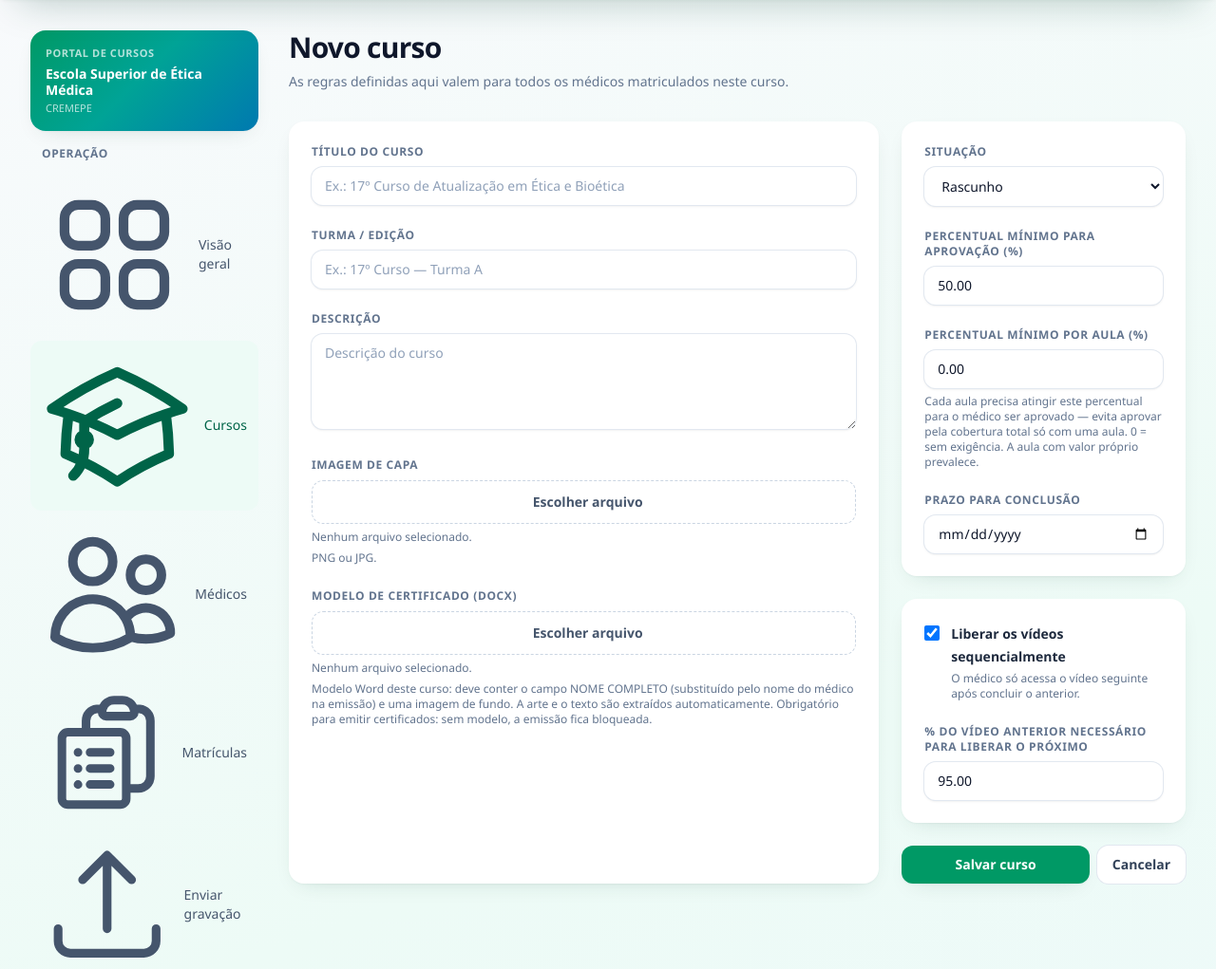
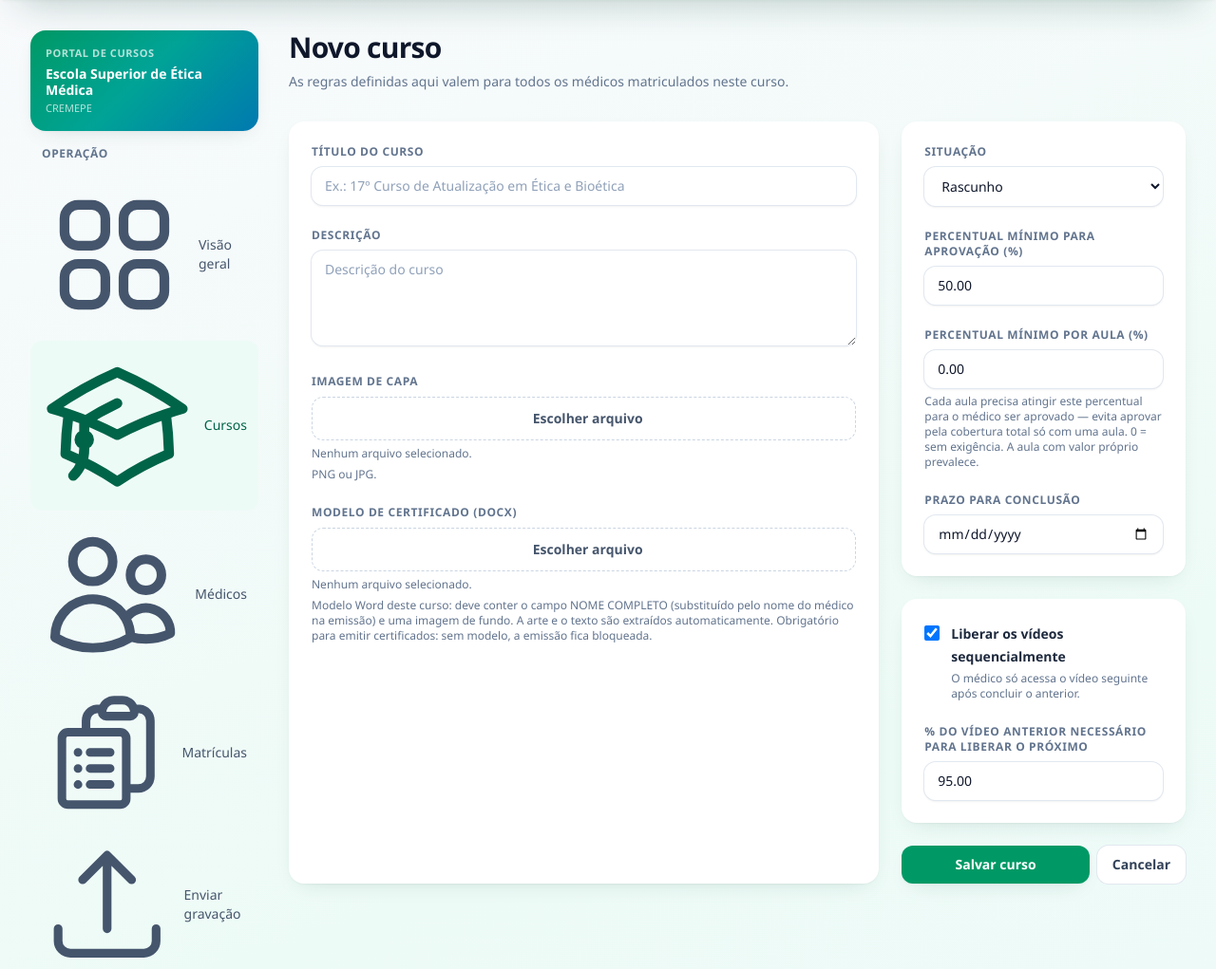
Before and after one commit to joseferreira-dev/cremepe-esem, a Django app: page /painel/cursos/novo/ in a window 1280 px wide. Shown: the part 64-1085 px from the top of the page at 95% size. Run offline with Django 5.2, Linux system fonts and the light colour scheme; the visitor is signed in with stand-in values (Sample User, id 1); style sheets or scripts are compiled from the project's sources.

Commit message:
Remove o campo Turma/Edicao dos cursos
A informacao da turma passa a morar no titulo do curso: campo edition removido do modelo (migracao 0010), formulario, admin do Django e payload dos novos certificados; exibicoes retiradas da lista e do detalhe do painel, dos cards de Meus cursos, do cabecalho do curso do aluno, de Meus certificados e da validacao. Comandos de seed corrigidos — incluindo dois que ainda repassavam min_percent por matricula e quebrariam ao rodar.

```diff
--- a/apps/certificates/services.py
+++ b/apps/certificates/services.py
@@ -162,7 +162,6 @@ def dados_do_certificado(enrollment: Enrollment, codigo: str) -> dict:
     return {
         "aluno": enrollment.medico.nome,
         "curso": curso.title,
-        "edicao": curso.edition,
         "carga": carga_horaria(segundos),
         "data": f"{hoje.day} de {MESES[hoje.month - 1]} de {hoje.year}",
         "codigo": codigo,
--- a/apps/certificates/tests.py
+++ b/apps/certificates/tests.py
@@ -489,7 +489,6 @@ class TestModeloPorCurso(BaseCertificado):
             "/painel/cursos/novo/",
             {
                 "title": "Curso com modelo",
-                "edition": "Turma 2026",
                 "description": "",
                 "status": Course.Status.ACTIVE,
                 "min_percent": "50",
--- a/apps/courses/admin.py
+++ b/apps/courses/admin.py
@@ -24,7 +24,6 @@ class EnrollmentInline(admin.TabularInline):
 class CourseAdmin(admin.ModelAdmin):
     list_display = (
         "title",
-        "edition",
         "status",
         "min_percent",
         "video_count",
@@ -33,10 +32,10 @@ class CourseAdmin(admin.ModelAdmin):
         "created_at",
     )
     list_filter = ("status",)
-    search_fields = ("title", "edition", "description")
+    search_fields = ("title", "description")
     inlines = [VideoInline, EnrollmentInline]
     fieldsets = (
-        (None, {"fields": ("title", "edition", "description", "status")}),
+        (None, {"fields": ("title", "description", "status")}),
         (
             "Regras de aprovação",
             {
--- a/apps/courses/management/commands/cenario_inicial.py
+++ b/apps/courses/management/commands/cenario_inicial.py
@@ -26,7 +26,6 @@ from apps.media.services import duracao_hls, qualidades_hls
 
 CURSO = {
     "title": "17º Curso de Atualização em Ética e Bioética para Residência Médica",
-    "edition": "Webnário — 25 e 26 de maio de 2026",
     "description": (
         "Webnário do 17º Curso de Atualização em Ética e Bioética para Residência "
         "Médica, promovido pela Escola Superior de Ética Médica (ESEM) do CREMEPE, "
@@ -99,9 +98,6 @@ class Command(BaseCommand):
             curso = Course.objects.filter(title=CURSO["title"]).first()
 
         if curso is None:
-            curso = Course.objects.filter(edition=CURSO["edition"]).first()
-
-        if curso is None:
             curso = Course.objects.order_by("pk").first()
 
         if curso is None:
@@ -109,7 +105,6 @@ class Command(BaseCommand):
         else:
             curso.title = CURSO["title"]
 
-        curso.edition = CURSO["edition"]
         curso.description = CURSO["description"]
         curso.status = Course.Status.ACTIVE
         curso.min_percent = 50
@@ -211,7 +206,6 @@ class Command(BaseCommand):
         matricula, _ = Enrollment.objects.get_or_create(
             medico=medico,
             course=curso,
-            defaults={"min_percent": curso.min_percent},
         )
         if options["zerar_progresso"]:
             Progress.objects.filter(enrollment=matricula).delete()
--- a/apps/courses/management/commands/seed_curso_real.py
+++ b/apps/courses/management/commands/seed_curso_real.py
@@ -8,7 +8,6 @@ from apps.courses.models import Course, Video
 
 CURSO = {
     "title": "17º Curso de Atualização em Ética e Bioética",
-    "edition": "17º Curso — Residência Médica",
     "description": (
         "Curso de Atualização em Ética e Bioética para Residência Médica, "
         "promovido pela Escola Superior de Ética Médica do CREMEPE. "
@@ -35,7 +34,7 @@ class Command(BaseCommand):
     @transaction.atomic
     def handle(self, *args, **options):
         course, created = Course.objects.get_or_create(
-            title=CURSO["title"], edition=CURSO["edition"], defaults=CURSO
+            title=CURSO["title"], defaults=CURSO
         )
         if not created:
             course.description = CURSO["description"]
--- a/apps/courses/management/commands/seed_demo.py
+++ b/apps/courses/management/commands/seed_demo.py
@@ -41,7 +41,6 @@ class Command(BaseCommand):
         course, _ = Course.objects.get_or_create(
             title="Ética Médica — Turma de Teste",
             defaults={
-                "edition": "1ª turma 2026",
                 "description": "Curso de demonstração.",
                 "status": Course.Status.ACTIVE,
             },
@@ -54,7 +53,7 @@ class Command(BaseCommand):
         )
 
         enrollment, _ = Enrollment.objects.get_or_create(
-            medico=medico, course=course, defaults={"min_percent": course.min_percent}
+            medico=medico, course=course
         )
 
         self.stdout.write(self.style.SUCCESS("Dados de demonstração prontos."))
--- a/apps/courses/models.py
+++ b/apps/courses/models.py
@@ -8,7 +8,7 @@ from apps.accounts.models import Medico
 
 
 class Course(models.Model):
-    """Um curso de Ética Médica (uma turma/edição, com suas próprias gravações)."""
+    """Um curso de Ética Médica, com suas próprias gravações."""
 
     class Status(models.TextChoices):
         DRAFT = "draft", "Rascunho"
@@ -16,7 +16,6 @@ class Course(models.Model):
         ARCHIVED = "archived", "Arquivado"
 
     title = models.CharField("Título", max_length=200)
-    edition = models.CharField("Turma / Edição", max_length=120, blank=True)
     description = models.TextField("Descrição", blank=True)
     cover = models.FileField(
         "Imagem de capa", upload_to="cortes/", blank=True, help_text="PNG ou JPG."
@@ -85,7 +84,7 @@ class Course(models.Model):
         ordering = ["-created_at"]
 
     def __str__(self) -> str:
-        return f"{self.title}" + (f" — {self.edition}" if self.edition else "")
+        return self.title
 
     @property
     def total_duration(self) -> float:
--- a/apps/courses/tests.py
+++ b/apps/courses/tests.py
@@ -631,7 +631,6 @@ class TestRenumeracaoNoAdmin(TestCase):
         aula1, aula2, aula3 = self.videos
         dados = {
             "title": self.curso.title,
-            "edition": "",
             "description": "",
             "status": Course.Status.ACTIVE,
             "min_percent": "50.00",
--- a/apps/courses/tests_pagina.py
+++ b/apps/courses/tests_pagina.py
@@ -259,7 +259,7 @@ class TestCatalogoDoAdmin(TestCase):
             must_change_password=False,
         )
         self.curso_com_matricula = Course.objects.create(
-            title="Curso com matricula", edition="Turma A", status=Course.Status.ACTIVE
+            title="Curso com matricula", status=Course.Status.ACTIVE
         )
         self.curso_sem_matricula = Course.objects.create(
             title="Curso sem matricula", status=Course.Status.DRAFT
--- a/apps/panel/forms.py
+++ b/apps/panel/forms.py
@@ -155,7 +155,6 @@ class CursoForm(forms.ModelForm):
         model = Course
         fields = (
             "title",
-            "edition",
             "description",
             "cover",
             "status",
@@ -169,9 +168,6 @@ class CursoForm(forms.ModelForm):
         widgets = {
             "title": forms.TextInput(
                 attrs={"class": "campo", "placeholder": "Ex.: 17º Curso de Atualização em Ética e Bioética"}
-            ),
-            "edition": forms.TextInput(
-                attrs={"class": "campo", "placeholder": "Ex.: 17º Curso — Turma A"}
             ),
             "description": forms.Textarea(
                 attrs={"class": "campo", "rows": 4, "placeholder": "Descrição do curso"}
@@ -191,7 +187,6 @@ class CursoForm(forms.ModelForm):
         }
         labels = {
             "title": "Título do curso",
-            "edition": "Turma / Edição",
             "description": "Descrição",
             "cover": "Imagem de capa",
             "status": "Situação",
--- a/apps/panel/tests.py
+++ b/apps/panel/tests.py
@@ -330,7 +330,6 @@ class TestFluxoCompleto(TestCase):
             "/painel/cursos/novo/",
             {
                 "title": "Ética Médica 2026",
-                "edition": "1ª turma",
                 "description": "Curso de teste",
                 "status": "active",
                 "min_percent": "50",
@@ -977,7 +976,6 @@ class TestMinimoPorAulaNoPainel(TestCase):
     def _post_curso(self, extra=None):
         dados = {
             "title": "Curso mínimo por aula",
-            "edition": "1ª turma",
             "description": "",
             "status": "active",
             "min_percent": "50",
--- a/templates/certificates/validar.html
+++ b/templates/certificates/validar.html
@@ -60,7 +60,7 @@
         <div class="flex flex-wrap items-baseline justify-between gap-2 py-3.5">
           <dt class="text-xs font-medium uppercase tracking-wide text-slate-400">Curso</dt>
           <dd class="text-right text-sm font-semibold text-slate-800">
-            {{ certificate.enrollment.course.title }}{% if certificate.enrollment.course.edition %} — {{ certificate.enrollment.course.edition }}{% endif %}
+            {{ certificate.enrollment.course.title }}
           </dd>
         </div>
         {% if certificate.payload.carga %}
--- a/templates/courses/course.html
+++ b/templates/courses/course.html
@@ -16,7 +16,7 @@
         {{ enrollment.course.title }}
       </h1>
       <p class="mt-1 text-sm text-slate-500">
-        {{ enrollment.course.edition|default:"" }} · {{ duration }} ·
+        {{ duration }} ·
         mínimo de {{ required|floatformat:0 }}% para aprovação
         {% if enrollment.deadline %} · prazo até {{ enrollment.deadline|date:"d/m/Y" }}{% endif %}
       </p>
--- a/templates/courses/my_courses.html
+++ b/templates/courses/my_courses.html
@@ -73,9 +73,6 @@
                 </span>
               {% endif %}
               <div class="absolute inset-x-0 bottom-0 p-4">
-                {% if item.curso.edition %}
-                  <span class="etiqueta bg-white/20 text-white ring-1 ring-white/30">{{ item.curso.edition }}</span>
-                {% endif %}
                 <h2 class="mt-2 text-base font-bold leading-snug text-white">{{ item.curso.title }}</h2>
               </div>
               <span class="etiqueta absolute right-3 top-3 {{ item.curso.status|cor_status }}">
@@ -138,9 +135,6 @@
                 <div class="absolute inset-0 bg-gradient-to-t from-slate-950/70 via-slate-950/10 to-transparent"></div>
               {% endif %}
               <div class="absolute inset-x-0 bottom-0 p-4">
-                {% if item.enrollment.course.edition %}
-                  <span class="etiqueta bg-white/20 text-white ring-1 ring-white/30">{{ item.enrollment.course.edition }}</span>
-                {% endif %}
                 <h2 class="mt-2 text-base font-bold leading-snug text-white">
                   {{ item.enrollment.course.title }}
                 </h2>
--- a/templates/panel/curso_detalhe.html
+++ b/templates/panel/curso_detalhe.html
@@ -13,7 +13,6 @@
       <h1 class="text-2xl font-bold tracking-tight text-slate-900">{{ curso.title }}</h1>
       <p class="mt-1 flex flex-wrap items-center gap-2 text-sm text-slate-500">
         <span class="etiqueta {{ curso.status|cor_status }}">{{ curso.get_status_display }}</span>
-        <span>{{ curso.edition|default:"—" }}</span>
         <span>· {{ videos|length }} vídeo(s)</span>
         <span>· {{ duracao }}</span>
         <span>· exige {{ curso.min_percent|floatformat:0 }}%</span>
@@ -343,10 +342,6 @@
             <dd class="text-right font-semibold text-slate-800">{{ curso.title }}</dd>
           </div>
           <div class="flex justify-between gap-4">
-            <dt class="text-slate-500">Turma / edição</dt>
-            <dd class="text-right font-semibold text-slate-800">{{ curso.edition|default:"—" }}</dd>
-          </div>
-          <div class="flex justify-between gap-4">
             <dt class="text-slate-500">Situação</dt>
             <dd class="text-right"><span class="etiqueta {{ curso.status|cor_status }}">{{ curso.get_status_display }}</span></dd>
           </div>
--- a/templates/panel/curso_form.html
+++ b/templates/panel/curso_form.html
@@ -15,7 +15,6 @@
 
   <div class="cartao cartao-padrao min-w-0 space-y-6 lg:col-span-2">
     {% include "partials/campo.html" with field=form.title %}
-    {% include "partials/campo.html" with field=form.edition %}
     {% include "partials/campo.html" with field=form.description %}
     {% include "partials/campo_arquivo.html" with field=form.cover %}
     {% if curso.cover %}
--- a/templates/panel/cursos.html
+++ b/templates/panel/cursos.html
@@ -40,7 +40,6 @@
               <a href="{% url 'painel_curso' linha.curso.id %}" class="font-semibold text-slate-800 hover:text-marca-600">
                 {{ linha.curso.title }}
               </a>
-              <span class="block text-xs text-slate-500">{{ linha.curso.edition|default:"—" }}</span>
             </td>
             <td class="celula">
               <span class="etiqueta {{ linha.curso.status|cor_status }}">{{ linha.curso.get_status_display }}</span>
```
Also changed, not shown: templates/certificates/meus_certificados.html (+0 -10 lines), apps/courses/migrations/0010_remove_course_edition.py (added).
